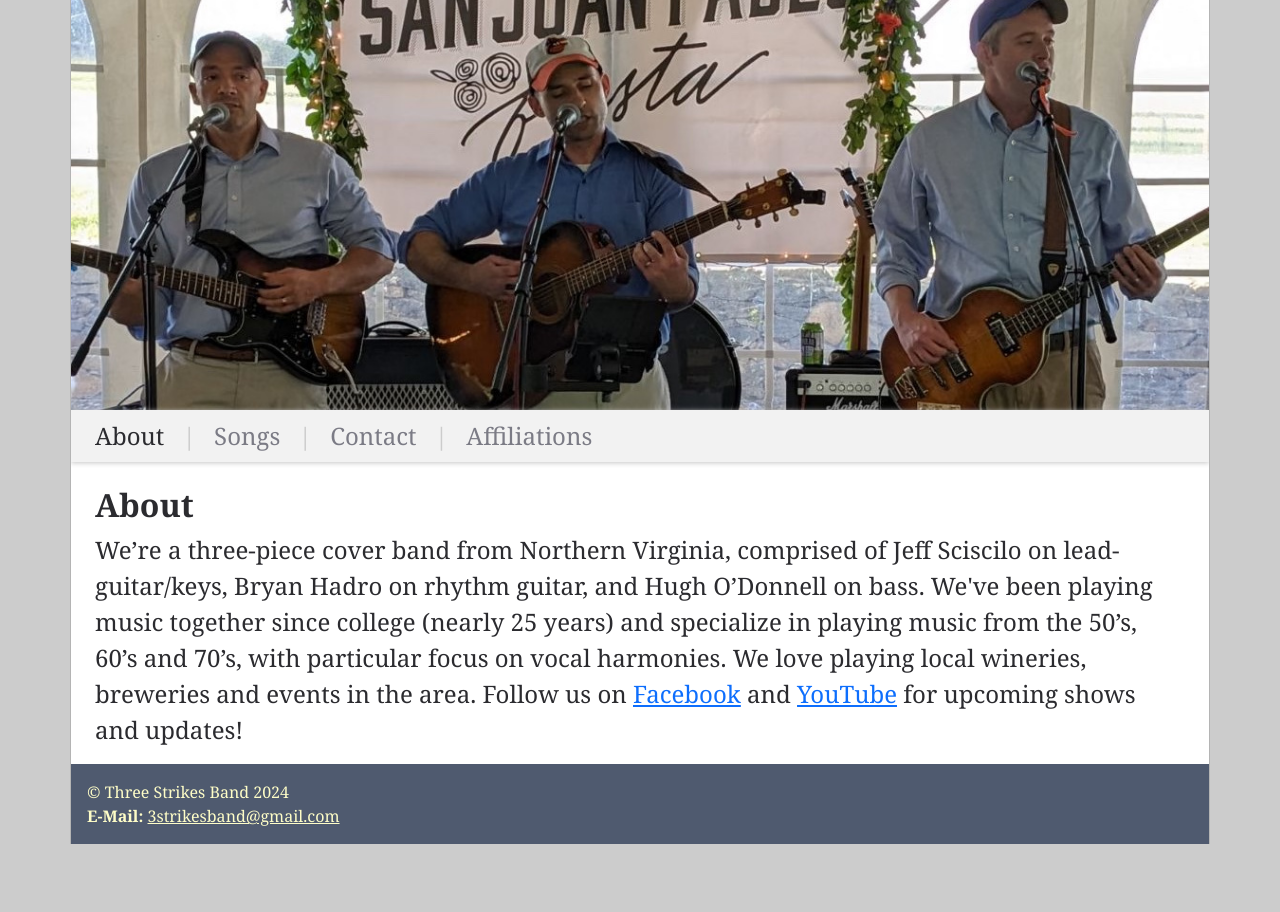
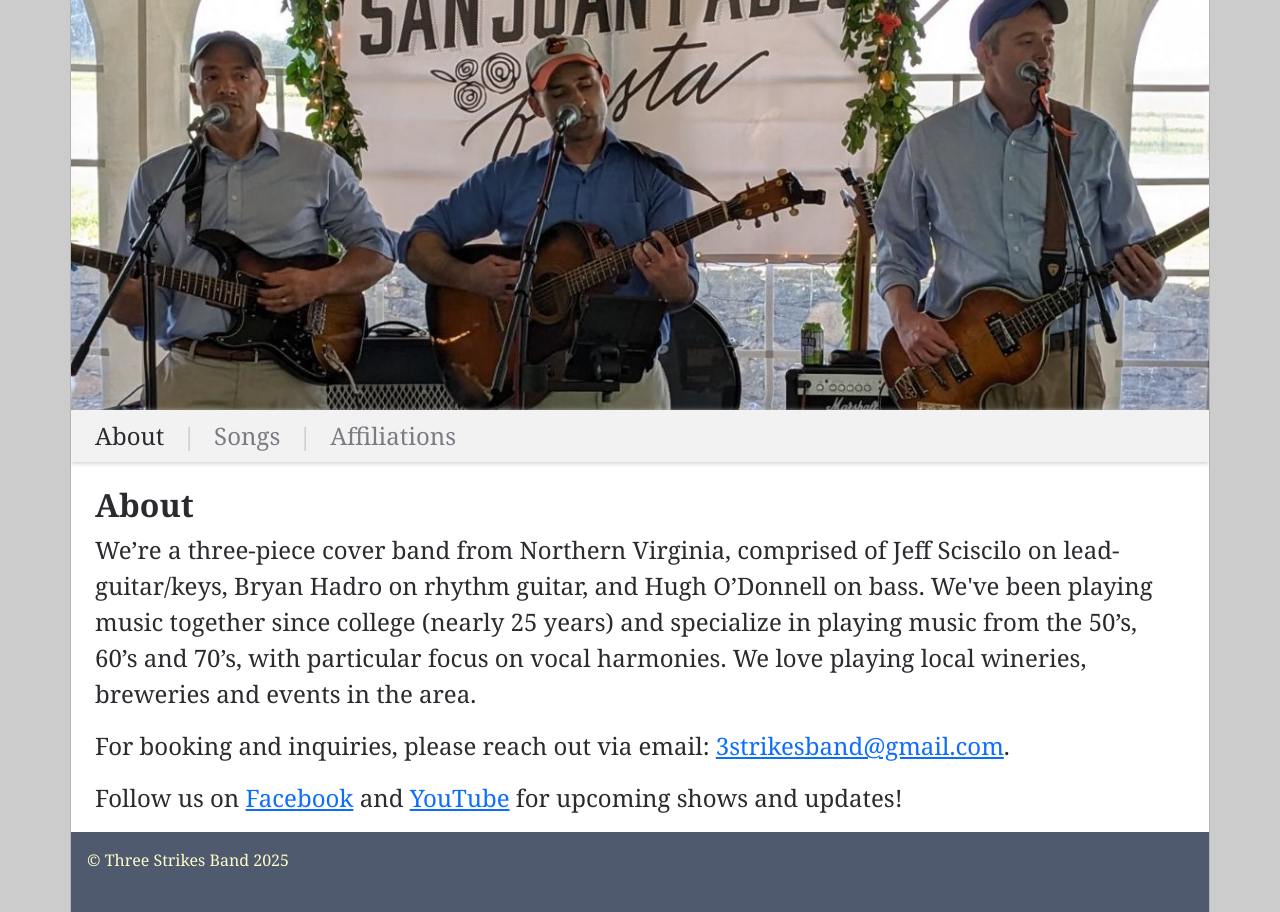
Before and after one commit to bboru21/three_strikes_website, a plain HTML site: page index.html in a window 1280 px wide. Shown: the part 90-1002 px from the top of the page. Before the commit the page ends 934 px from the top, so only its background shows below. Drawn offline with nearby package versions, Linux system fonts and the light colour scheme.

Commit message:
adds more songs, updates contact info

```diff
--- a/index.html
+++ b/index.html
@@ -72,9 +72,6 @@
             Songs
           </button>
           <button type="button" class="unstyled-button nav-item" data-menu-index="2">
-            Contact
-          </button>
-          <button type="button" class="unstyled-button nav-item" data-menu-index="3">
             Affiliations
           </button>
         </div>
@@ -97,12 +94,13 @@
                 <p>
                   We&rsquo;re a three-piece cover band from Northern Virginia, comprised of Jeff Sciscilo on lead-guitar/keys, Bryan Hadro on rhythm guitar, and Hugh O&rsquo;Donnell on bass.
                   We've been playing music together since college (nearly 25 years) and specialize in playing music from the 50&rsquo;s, 60&rsquo;s and 70&rsquo;s, with particular focus on vocal harmonies. We love playing local wineries, breweries and events in the area.
-                  Follow us on <a href="https://www.facebook.com/profile.php?id=61550894925824" target="_blank">Facebook</a> and <a href="https://www.youtube.com/@ThreeStrikesBand-uj5pp" target="_blank">YouTube</a> for upcoming shows and updates!
                 </p>
+                <p>For booking and inquiries, please reach out via email: <a href="mailto:3strikesband@gmail.com">3strikesband@gmail.com</a>.</p>
+                <p>Follow us on <a href="https://www.facebook.com/profile.php?id=61550894925824" target="_blank">Facebook</a> and <a href="https://www.youtube.com/@ThreeStrikesBand-uj5pp" target="_blank">YouTube</a> for upcoming shows and updates!</p>
               </div>
               <div class="carousel-item">
                 <h2>Songs</h2>
-                <p>Below is a sample list of songs we cover. We&rsquo;re always looking to add new ones, so please feel free to <a href="mailto:3strikesband@gmail.com?subject=Three%20Strikes%20Song%20Request">make requests</a>!</p>
+                <p>Below is a sample list of songs we cover.</p>
                 <hr />
                 <table class="table table-striped" id="set-list-table">
                   <thead>
@@ -123,19 +121,14 @@
                 </table>
               </div>
               <div class="carousel-item">
-                <h2>Contact</h2>
-                <p>For bookings and inquiries, please contact us via e-mail at: <a href="mailto:3strikesband@gmail.com?subject=Three%20Strikes%20Inquiry" class="nav-item">3strikesband@gmail.com</a></p>
-              </div>
-              <div class="carousel-item">
                   <h2>Affiliations</h2>
-                  <p>Jeff and Bryan are also members of the Americana/Country/Bluegrass band, "Whisky Creek Ramblers." Checkout their website for more info: <a href="http://whiskycreekramblers.com" target="_bank">www.WhiskyCreekRamblers.com</a></p>
+                  <p>We also perform as the Americana/Country/Bluegrass band, "Whisky Creek Ramblers." Checkout their website for more info: <a href="http://whiskycreekramblers.com" target="_bank">www.WhiskyCreekRamblers.com</a></p>
               </div>
             </div>
           </div>
       </div>
       <footer class="p-3">
-        <div>&copy; Three Strikes Band 2024</div>
-        <div><b>E-Mail:</b> <a href="mailto:3strikesband@gmail.com">3strikesband@gmail.com</a></div>
+        <div>&copy; Three Strikes Band 2025</div>
       </footer>
     </div>
 
@@ -154,10 +147,7 @@
             <button class="unstyled-button nav-item" data-menu-index="1">Songs</button>
           </li>
           <li class="mb-2">
-            <button class="unstyled-button nav-item" data-menu-index="2">Contact</button>
-          </li>
-          <li class="mb-2">
-            <button class="unstyled-button nav-item" data-menu-index="3">Affiliations</button>
+            <button class="unstyled-button nav-item" data-menu-index="2">Affiliations</button>
           </li>
         </ul>
       </div>
@@ -170,7 +160,11 @@
     <script>
     (function(bootstrap) {
 
-      const MENU_HASHES = ["#about", "#songs", "#contact", "#affiliations"];
+      const MENU_HASHES = [
+        "#about",
+        "#songs",
+        "#affiliations"
+      ];
       const MOBILE_NAV = document.querySelector('#mobile-nav');
       const MENU_BUTTONS = document.querySelectorAll(".nav-item");
       const SET_LIST_TBODY = document.querySelector("#set-list-table tbody");
@@ -272,7 +266,7 @@
       };
 
       // fetch the set list
-      fetch('./songs.json?c=20250801').then((resp) => {
+      fetch('./songs.json?c=20250822').then((resp) => {
           if (resp.status === 200) {
               return resp.json();
           } else {
--- a/songs.json
+++ b/songs.json
@@ -1,13 +1,13 @@
 {
   "data": [
     { "title": "A Summer Song", "artist": "Chad & Jeremy", "songURL": "https://youtu.be/P4lAh6hRUAk?si=7hYCPixyM6_79iN8" },
-    { "title": "All I Have to Do Is Dream", "artist": "Everly Brothers" },
+    { "title": "All I Have to Do Is Dream", "artist": "Everly Brothers", "songURL": "https://youtu.be/LEqQEguR1ik" },
     { "title": "Always Something There to Remind Me", "artist": "Naked Eyes" },
     { "title": "Because", "artist": "The Dave Clark Five" },
     { "title": "Beyond the Sea", "artist": "Bobby Darin" },
     { "title": "Brown Eyed Girl", "artist": "Van Morrison" },
     { "title": "Build Me Up Buttercup", "artist": "The Foundations", "songURL": "https://www.youtube.com/watch?v=DlAUEREW5oY" },
-    { "title": "Bye Bye Love", "artist": "Everly Brothers" },
+    { "title": "Bye Bye Love", "artist": "Everly Brothers", "songURL": "https://youtu.be/3BSCdpd3UYw" },
     { "title": "Cathy's Clown", "artist": "Everly Brothers", "songURL": "https://youtu.be/QwR_8CRfwQo?si=ARQvxwvNDMND31lE" },
     { "title": "Carrie Anne", "artist": "The Hollies", "songURL": "https://youtu.be/ZZQxlgqIbJs?si=R4AHvglp-C-YLZUR" },
     { "title": "Centerfield", "artist": "John Fogerty", "songURL": "https://www.youtube.com/watch?v=48xzNCOVvK8" },
@@ -19,9 +19,8 @@
     { "title": "Dream Lover", "artist": "Bobby Darin" },
     { "title": "Either Way", "artist": "Guster", "artistURL": "https://youtube.com/shorts/o6zX9fXUqzQ?si=0LfzSViBIdE98NhN" },
     { "title": "From Me To You", "artist": "The Beatles", "songURL": "https://youtu.be/ELJc_YE1UU0" },
-    { "title": "Girl", "artist": "The Beatles" },
     { "title": "Groovin'", "artist": "The Young Rascals", "songURL": "https://www.youtube.com/watch?v=cv4PbZJKgl8" },
-    { "title": "Hello Mary Lou (Goodbye Heart)", "artist": "Ricky Nelson" },
+    { "title": "Hello Mary Lou (Goodbye Heart)", "artist": "Ricky Nelson", "songURL": "https://youtu.be/ediy7KO23wM" },
     { "title": "Help!", "artist": "The Beatles" },
     { "title": "I Don't Want to Spoil the Party", "artist": "The Beatles" },
     { "title": "I Fought the Law", "artist": "The Bobby Fuller Four", "songURL": "https://youtu.be/PHDqZSkmXlk" },
@@ -34,7 +33,7 @@
     { "title": "Jet Airliner", "artist": "The Steve Miller Band" },
     { "title": "La Bamba", "artist": "Ritchie Valens", "songURL": "https://www.youtube.com/watch?v=ooY0lpKoC-E" },
     { "title": "Let Her Dance", "artist": "The Bobby Fuller Four", "songURL": "https://youtu.be/xSTcOkfvXME?si=rdywfGGjizxd07xk" },
-    { "title": "Me and Julio Down by the Schoolyard", "artist": "Paul Simon" },
+    { "title": "Me and Julio Down by the Schoolyard", "artist": "Paul Simon", "songURL": "https://youtu.be/3BSCdpd3UYw" },
     { "title": "Misery", "artist": "The Beatles", "songURL": "https://youtu.be/smQmSC994uQ" },
     { "title": "More", "artist": "Bobby Darin" },
     { "title": "My Girl", "artist": "Temptations" },
```
